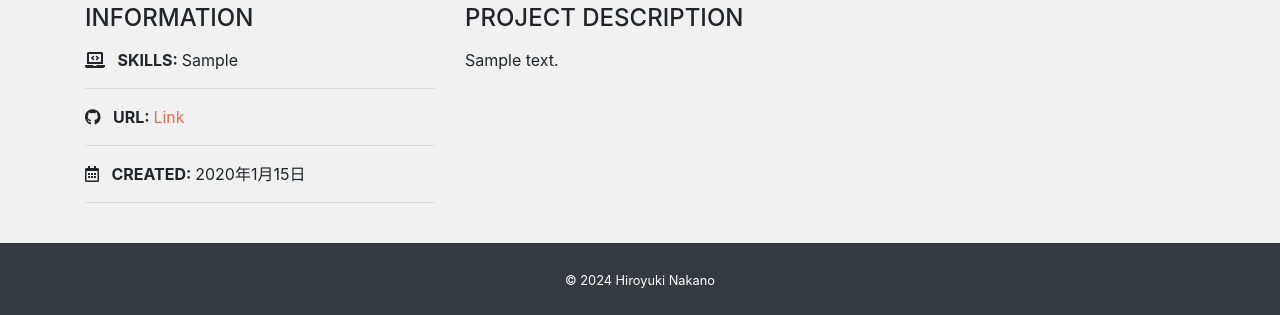
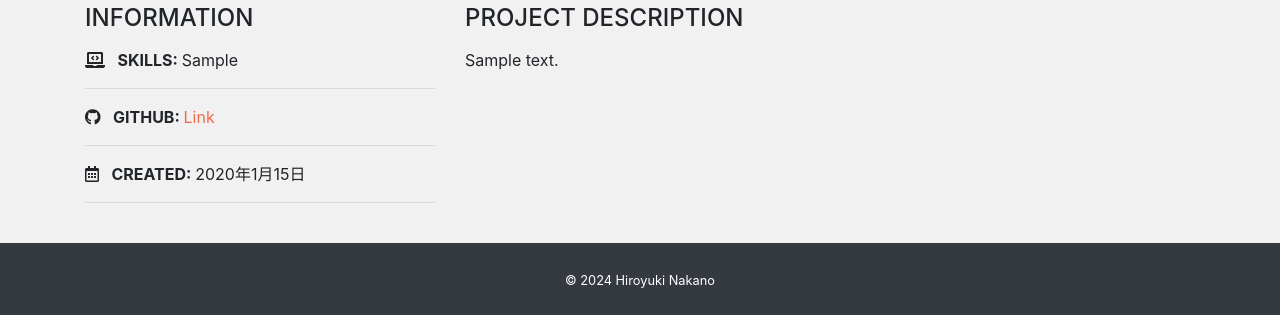
Before and after one commit to HNAKANO1214/portfolio, a Django app: page /detail/1 in a window 1280 px wide. Shown: the part 642-957 px from the top of the page. Run offline with Django 5.2, Linux system fonts and the light colour scheme; tables that the repository leaves empty hold one stand-in row (values such as "Sample post"); grey boxes marked "Sample" are stand-in pictures; some libraries are stand-ins or nearby versions.

Commit message:
URL表記をGITHUBに修正

```diff
--- a/myapp/templates/myapp/detail.html
+++ b/myapp/templates/myapp/detail.html
@@ -18,7 +18,7 @@
         <hr>
         <p>
             <i class="fab fa-github mr-2"></i>
-            <span class="font-weight-bolder">URL: </span>
+            <span class="font-weight-bolder">GITHUB: </span>
             {% if work_data.url %}
                 <a href="{{ work_data.url }}" target="_blank" class="link-color">Link</a>
             {% else %}
```
